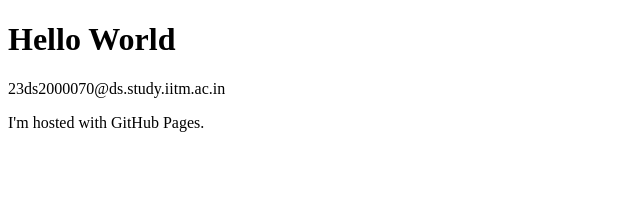
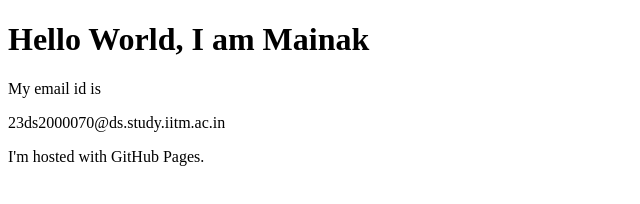
Before and after one commit to Mainak-iitm/github.io, a plain HTML site: page index.html in a window 1280 px wide. Shown: the whole page, without its empty margins (0-640 px from the left). Drawn offline with Linux system fonts and the light colour scheme.

Commit message:
index.html

```diff
--- a/index.html
+++ b/index.html
@@ -1,7 +1,8 @@
 <!DOCTYPE html>
 <html>
 <body>
-<h1>Hello World</h1>
+<h1>Hello World, I am Mainak</h1>
+<p> My email id is</p>
 <!--email_off-->23ds2000070@ds.study.iitm.ac.in<!--/email_off-->
 <p>I'm hosted with GitHub Pages.</p>
 </body>
```
